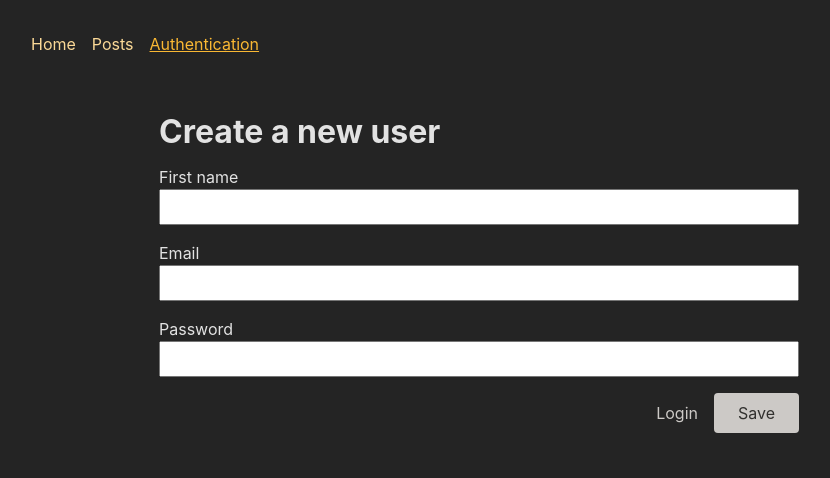
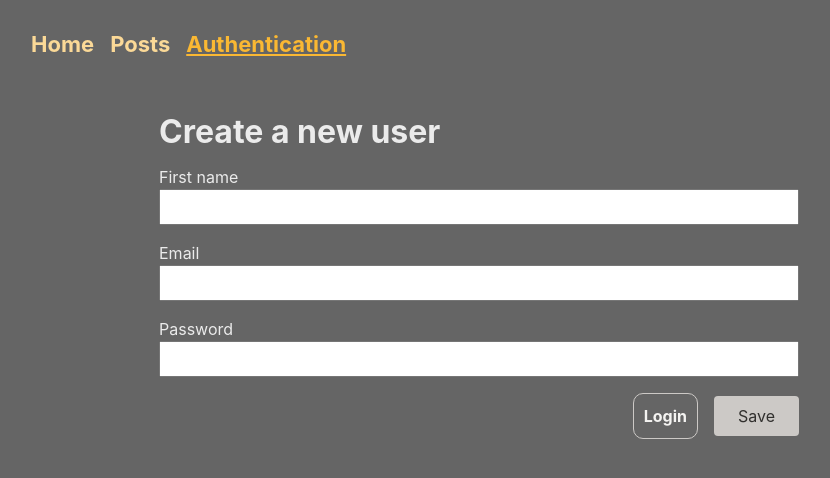
Before and after one commit to AlanKostrick/blog-poster-2023, a React (Create React App) app in the folder frontend/: page /auth in a window 1280 px wide. Shown: the top 478 px of the page, without its empty margins (161-991 px from the left). Built offline with nearby package versions, Linux system fonts and the light colour scheme.

Commit message:
Fix backend error and restyle components

```diff
--- a/frontend/src/components/AuthForm.module.css
+++ b/frontend/src/components/AuthForm.module.css
@@ -1,6 +1,6 @@
 .form {
+  margin: 2rem auto;
   max-width: 40rem;
-  margin: 2rem auto;
 }
 
 .form label,
@@ -17,26 +17,30 @@
 }
 
 .actions {
+  align-items: center;
   display: flex;
   gap: 1rem;
   justify-content: flex-end;
-  align-items: center;
 }
 
 .actions button {
+  background-color: var(--color-gray-300);
+  border: none;
+  border-radius: 4px;
+  color: var(--color-gray-800);
+  cursor: pointer;
   font: inherit;
-  cursor: pointer;
   padding: 0.5rem 1.5rem;
-  border-radius: 4px;
-  background-color: var(--color-gray-300);
-  color: var(--color-gray-800);
-  border: none;
 }
 
 .actions a {
+  background-color: transparent;
+  border: 1px solid var(--color-gray-300);
+  border-radius: 10px;
+  color: var(--color-gray-100);
+  font-weight: 700;
+  padding: 10px;
   text-decoration: none;
-  background-color: transparent;
-  color: var(--color-gray-300);
 }
 
 .actions button:hover {
--- a/frontend/src/components/MainNavigation.module.css
+++ b/frontend/src/components/MainNavigation.module.css
@@ -1,9 +1,11 @@
 .header {
+  display: flex;
+  font-size: 22px;
+  font-weight: 700;
+  justify-content: space-between;
+  margin: auto;
   max-width: 60rem;
-  margin: auto;
   padding: 2rem;
-  display: flex;
-  justify-content: space-between;
 }
 
 .list {
@@ -12,17 +14,16 @@
 }
 
 .list a {
+  color: var(--color-primary-400);
   text-decoration: none;
-  color: var(--color-primary-400);
 }
 
 .list a:hover {
+  border: 1px solid white;
   color: var(--color-primary-200);
   font-weight: 800;
   transition: .5s;
-  border: 1px solid white;
 }
-
 
 .list a.active {
   color: var(--color-primary-800);
--- a/frontend/src/components/PostForm.module.css
+++ b/frontend/src/components/PostForm.module.css
@@ -1,6 +1,6 @@
 .form {
+  margin: 2rem auto;
   max-width: 40rem;
-  margin: 2rem auto;
 }
 
 .form label,
@@ -23,13 +23,13 @@
 }
 
 .actions button {
+  background-color: var(--color-gray-300);
+  border-radius: 4px;
+  border: none;
+  color: var(--color-gray-800);
+  cursor: pointer;
   font: inherit;
-  cursor: pointer;
   padding: 0.5rem 1.5rem;
-  border-radius: 4px;
-  background-color: var(--color-gray-300);
-  color: var(--color-gray-800);
-  border: none;
 }
 
 .actions button[type='button'] {
--- a/frontend/src/components/PostItem.module.css
+++ b/frontend/src/components/PostItem.module.css
@@ -1,27 +1,27 @@
 .container {
+    margin: 2rem auto;
     max-width: 50rem;
-    margin: 2rem auto;
     text-align: center;
 }
 
 .container img {
+    border-radius: 4px;
     width: 30rem;
-    border-radius: 4px;
 }
 
 .actions {
+    align-items: center;
     display: flex;
     gap: 1rem;
     justify-content: center;
-    align-items: center;
 }
 
 .actions a,
 .actions button {
+    cursor: pointer;
+    font: inherit;
     padding: 0.25rem 1rem;
     text-decoration: none;
-    font: inherit;
-    cursor: pointer;
 }
 
 .actions button {
--- a/frontend/src/components/PostsList.module.css
+++ b/frontend/src/components/PostsList.module.css
@@ -10,23 +10,23 @@
 }
 
 .item a {
-    text-decoration: none;
+    background-color: var(--color-gray-800);
+    border-radius: 4px;
     color: inherit;
     display: flex;
-    background-color: var(--color-gray-800);
-    border-radius: 4px;
     overflow: hidden;
+    text-decoration: none;
 }
 
 .item a:hover {
+    background-color: var(--color-gray-700);
     transform: scale(1.02);
-    background-color: var(--color-gray-700);
 }
 
 .item img {
     height: 150px;
+    object-fit: cover;
     width: 33%;
-    object-fit: cover;
 }
 
 .content {
@@ -36,3 +36,15 @@
 .item h2 {
     margin: 0 0 1rem 0;
 }
+
+button {
+    background-color: var(--color-primary-700);
+    border: none;
+    border-radius: 4px;
+    cursor: pointer;
+    font-weight: 700;
+}
+
+button:hover {
+    background-color: var(--color-primary-300);
+}
--- a/frontend/src/components/PostsNavigation.module.css
+++ b/frontend/src/components/PostsNavigation.module.css
@@ -1,7 +1,7 @@
 .header {
-  padding: 2rem;
   display: flex;
   justify-content: center;
+  padding: 2rem;
 }
 
 .list {
@@ -11,9 +11,9 @@
 
 .list a {
   background-color: var(--color-gray-500);
+  border-radius: 4px;
   color: var(--color-gray-900);
   padding: 0.5rem 1.5rem;
-  border-radius: 4px;
   text-decoration: none;
 }
 
--- a/frontend/src/index.css
+++ b/frontend/src/index.css
@@ -10,7 +10,7 @@
 
   color-scheme: light dark;
   color: rgba(255, 255, 255, 0.87);
-  background-color: #242424;
+  background-color: #656565;
 
   font-synthesis: none;
   text-rendering: optimizeLegibility;
```
Also changed, not shown: 1 other file (tests, documents, lock files or other folders).
